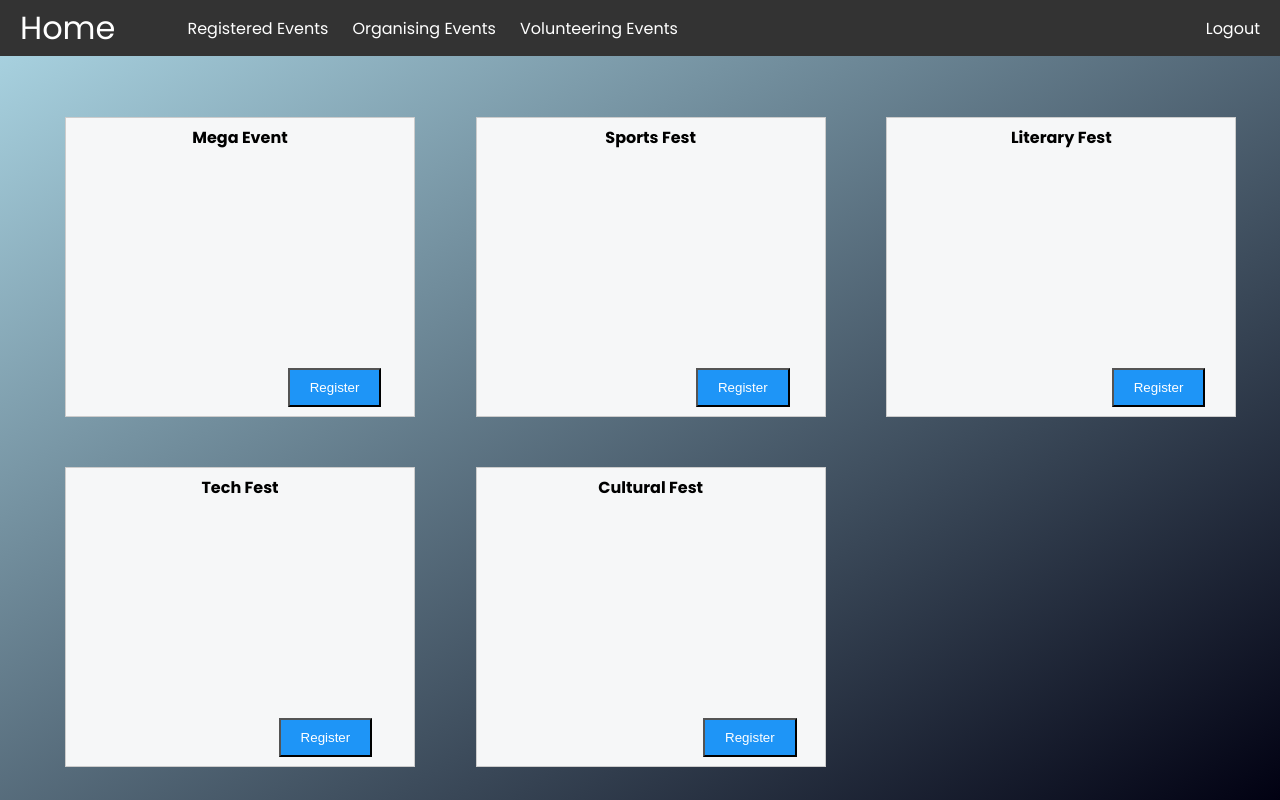
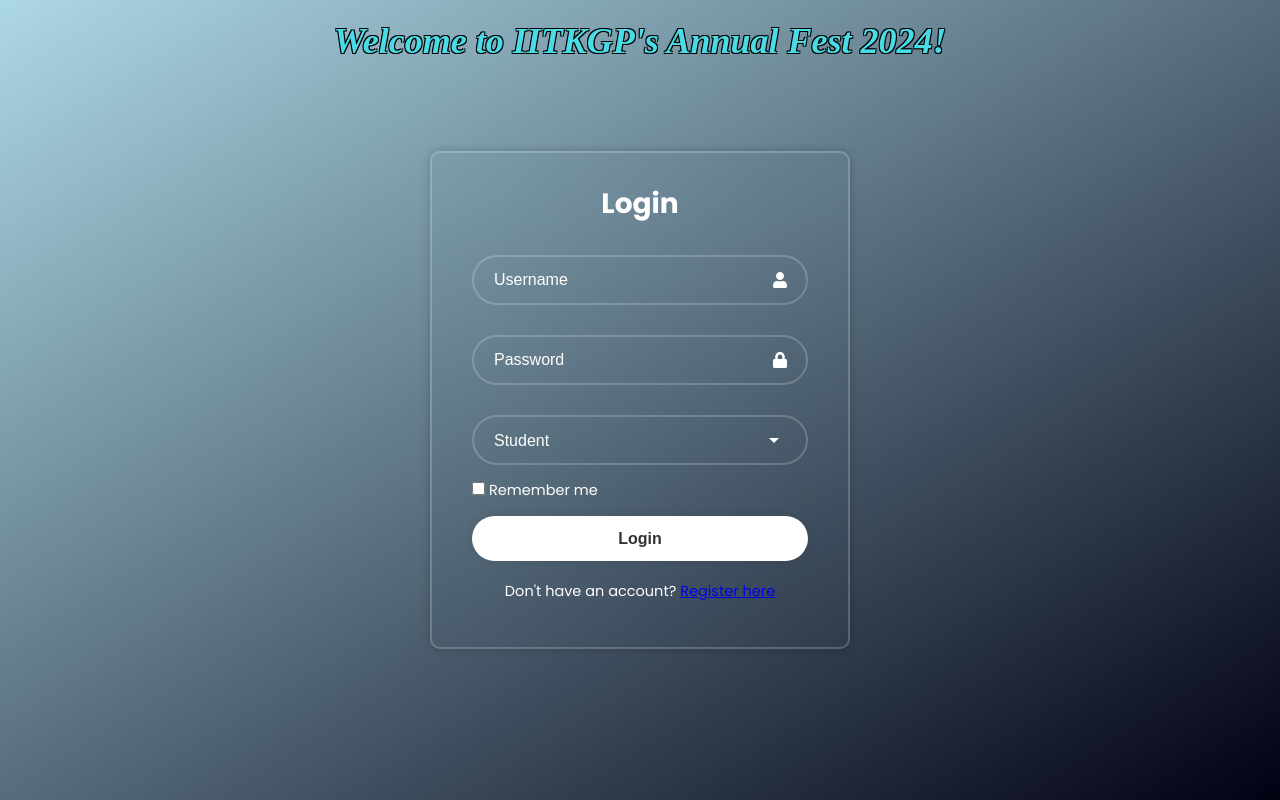
Before and after one commit to dhruvagja/DBMS-Lab-Assignment-4, a React (Create React App) app in the folder client/my-app/: page / in a window 1280 px wide. Built offline with nearby package versions, Linux system fonts and the light colour scheme.

Commit message:
Third commit

```diff
--- a/client/my-app/src/App.js
+++ b/client/my-app/src/App.js
@@ -5,15 +5,15 @@
 
 const App = () => {
   return (
-    <div className='container'>
-      <Home />
-    </div>
+    // <div className='container'>
+    //   <Home />
+    // </div>
 
 
-        // <Routes>
-        //   <Route path="/" element={<Mainlogin />} />
-        //   <Route path="/signup" element={<Signup />} />
-        // </Routes>
+        <Routes>
+          <Route path="/" element={<Mainlogin />} />
+          <Route path="/signup" element={<Signup />} />
+        </Routes>
 
 
   );
```
Also changed, not shown: client/my-app/src/index.js (+18 -18 lines).
